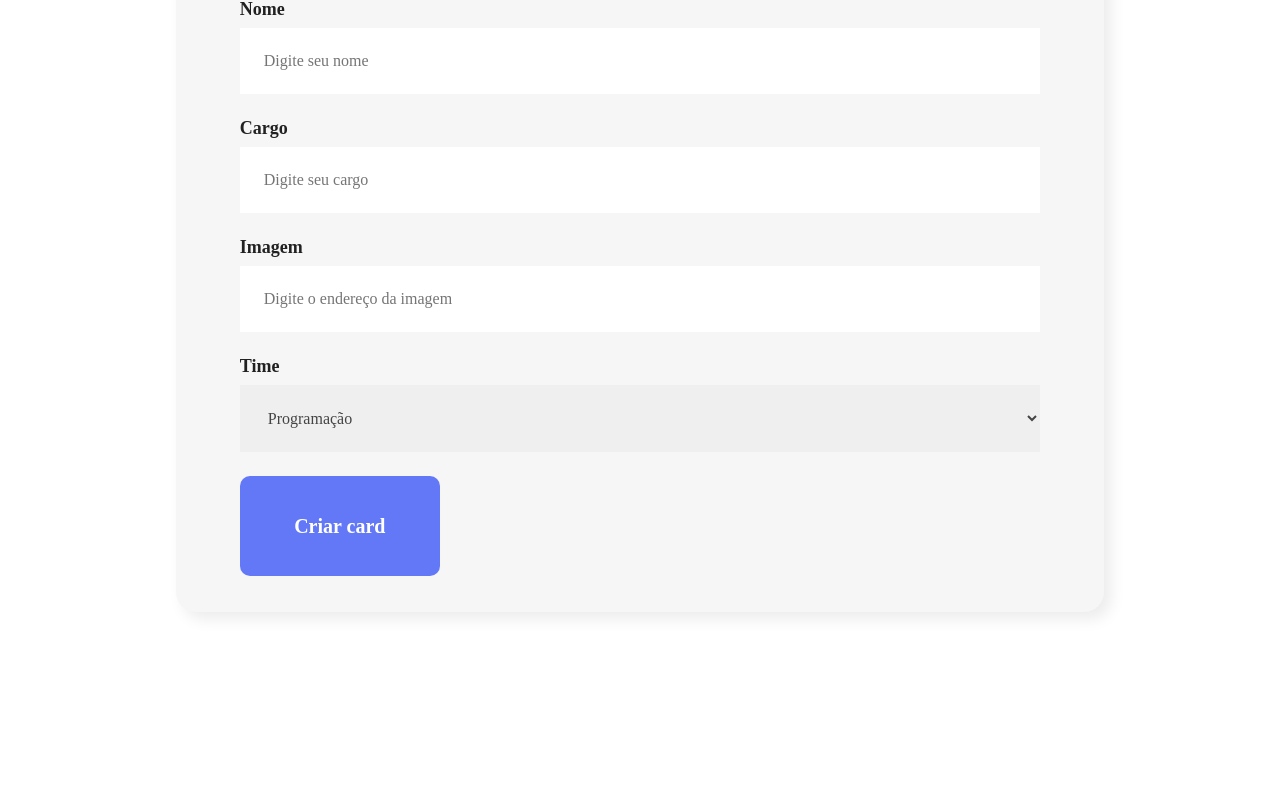
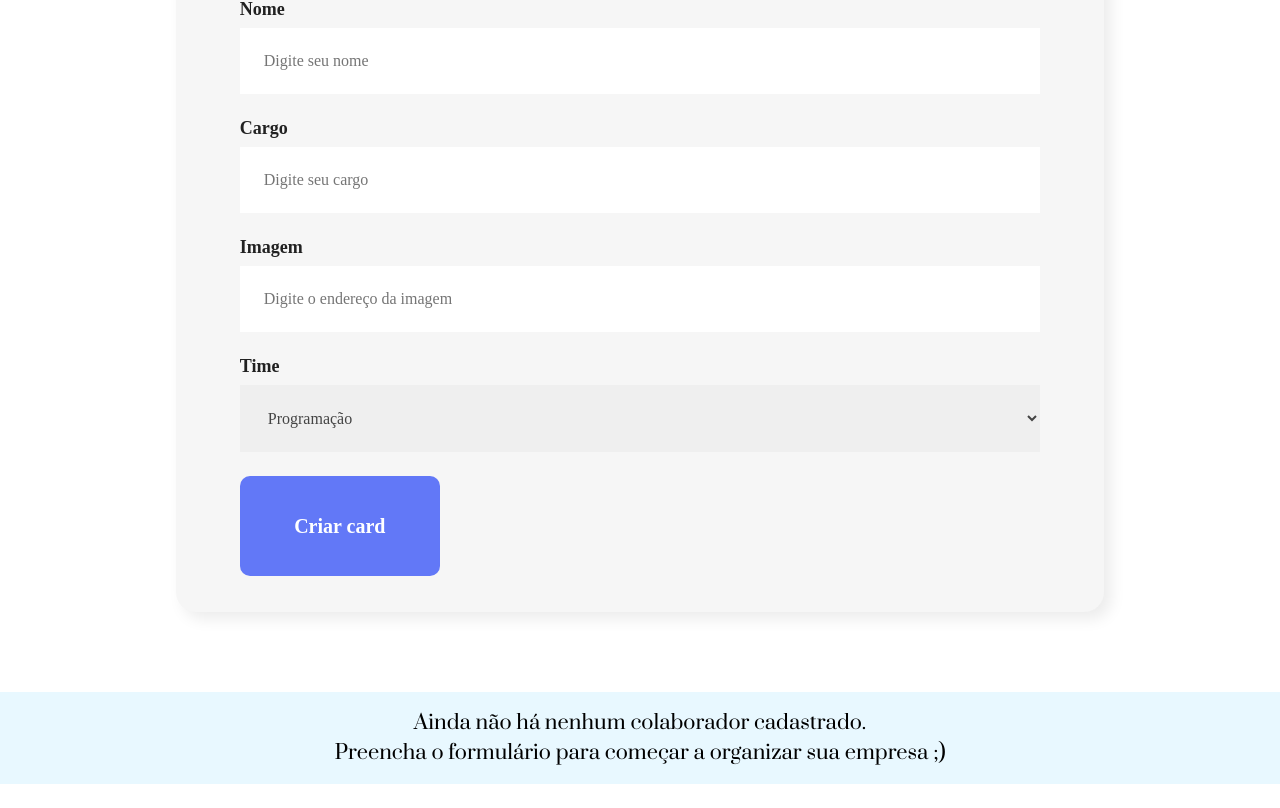
Before and after one commit to adrian-siv/alura-react-organo, a React (Create React App) app: page / in a window 1280 px wide. Shown: the part 712-1520 px from the top of the page. Before the commit the page ends 1404 px from the top, so only its background shows below. Built offline with nearby package versions, Linux system fonts and the light colour scheme; the HTML template or start-up script is replaced by a standard one.

Commit message:
feat: add message for no registered collaborators

```diff
--- a/src/App.js
+++ b/src/App.js
@@ -55,13 +55,19 @@ function App() {
       titulo="Preencha os dados para criar o card do colaborador"
       />
 
-      {listaDeTimes.map(time => <Time
-        key={time.nome}
-        nome={time.nome}
-        corDeFundo={time.corDeFundo}
-        corDeDestaque={time.corDeDestaque}
-        colaboradores={colaboradores.filter(colaborador => colaborador.time === time.nome)}
-      />)}
+      {colaboradores.length > 0 ? (
+        listaDeTimes.map(time => <Time
+          key={time.nome}
+          nome={time.nome}
+          corDeFundo={time.corDeFundo}
+          corDeDestaque={time.corDeDestaque}
+          colaboradores={colaboradores.filter(colaborador => colaborador.time === time.nome)}
+        />)
+      ): (
+        <div>
+          <p className='sem-colaboradores'>Ainda não há nenhum colaborador cadastrado.<br/> Preencha o formulário para começar a organizar sua empresa ;)</p>
+        </div>
+      )}
     </div>
   );
 }
--- a/src/index.css
+++ b/src/index.css
@@ -1,13 +1,23 @@
 body {
-  margin: 0;
-  font-family: -apple-system, BlinkMacSystemFont, 'Segoe UI', 'Roboto', 'Oxygen',
-    'Ubuntu', 'Cantarell', 'Fira Sans', 'Droid Sans', 'Helvetica Neue',
-    sans-serif;
-  -webkit-font-smoothing: antialiased;
-  -moz-osx-font-smoothing: grayscale;
+	margin: 0;
+	font-family: -apple-system, BlinkMacSystemFont, "Segoe UI", "Roboto", "Oxygen",
+		"Ubuntu", "Cantarell", "Fira Sans", "Droid Sans", "Helvetica Neue",
+		sans-serif;
+	-webkit-font-smoothing: antialiased;
+	-moz-osx-font-smoothing: grayscale;
 }
 
 code {
-  font-family: source-code-pro, Menlo, Monaco, Consolas, 'Courier New',
-    monospace;
+	font-family: source-code-pro, Menlo, Monaco, Consolas, "Courier New",
+		monospace;
 }
+
+.sem-colaboradores {
+  text-align: center;
+  padding: 1rem 0;
+  margin: 0 0 1.5rem;
+  font-family: Prata;
+  line-height: 1.5;
+  font-size: 1.25rem;
+  background-color: #E8F8FF;
+}
```
